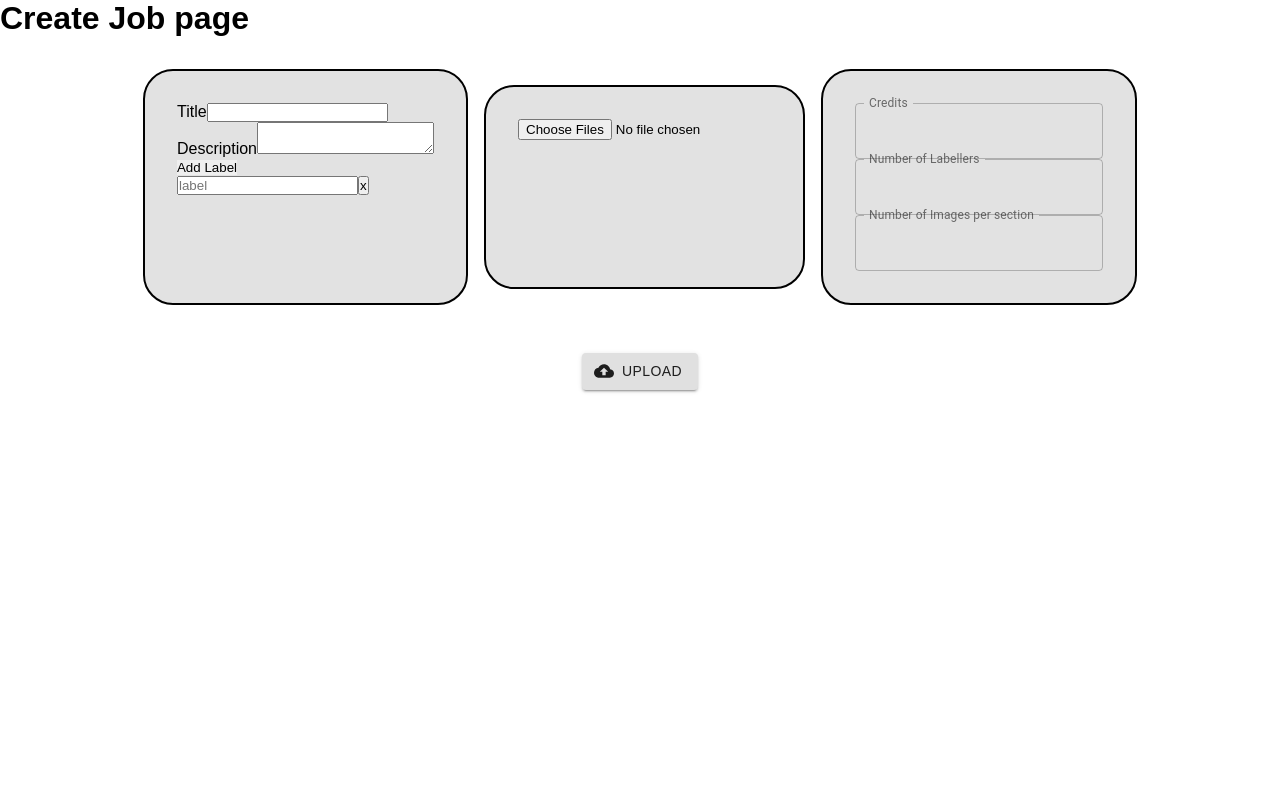
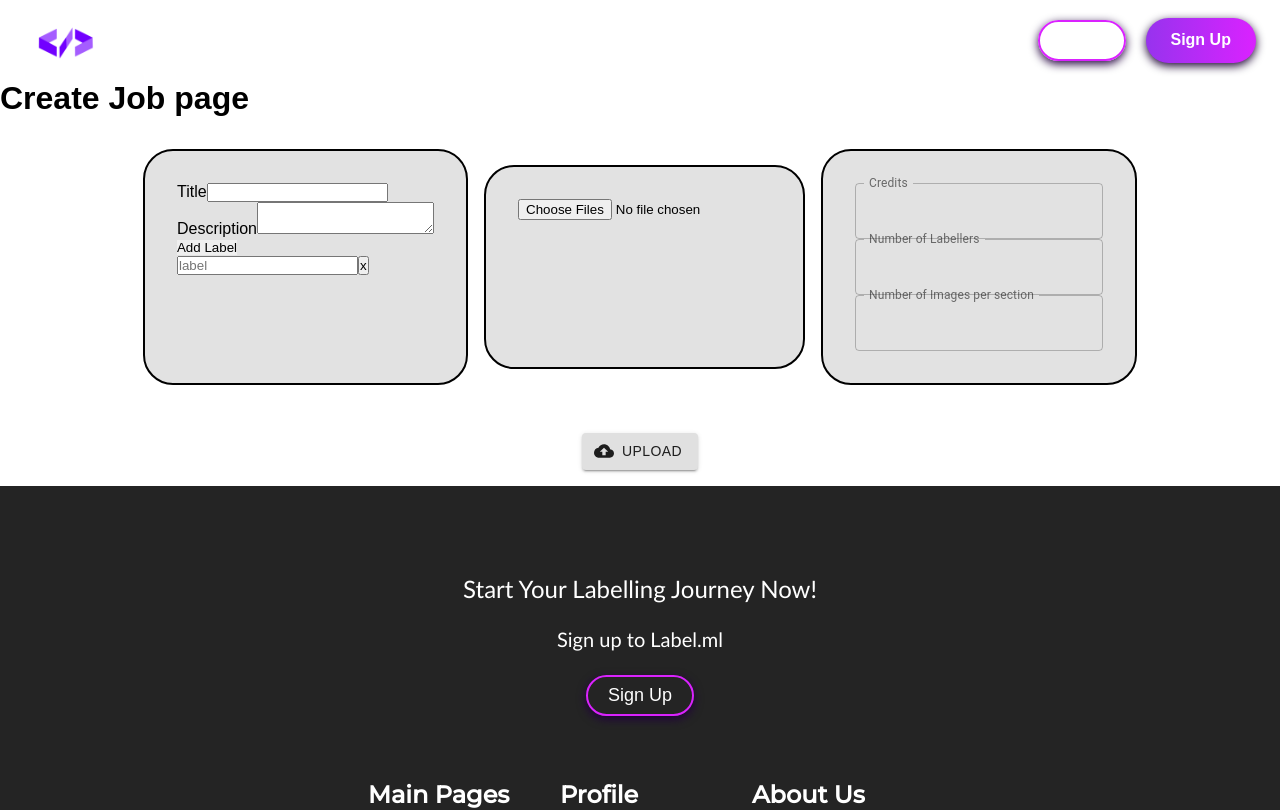
Before and after one commit to faisal2754/Web-Data-Labelling-v2, a React (Create React App) app: page /create-job in a window 1280 px wide. Shown: the top 810 px of the page. Built offline with nearby package versions, Linux system fonts and the light colour scheme.

Commit message:
added nav and foot to createjob page

```diff
--- a/src/Pages/CreateJob.jsx
+++ b/src/Pages/CreateJob.jsx
@@ -1,11 +1,14 @@
 import React from 'react'
 import CreateJobForm from '../Components/CreateJobForm'
-
+import Footer from '../Components/Footer'
+import Navbar from '../Components/Navbar'
 const CreateJob = () => {
    return (
       <div>
+          <Navbar/>
          <h1>Create Job page</h1>
          <CreateJobForm />
+         <Footer/>
       </div>
    )
 }
```
